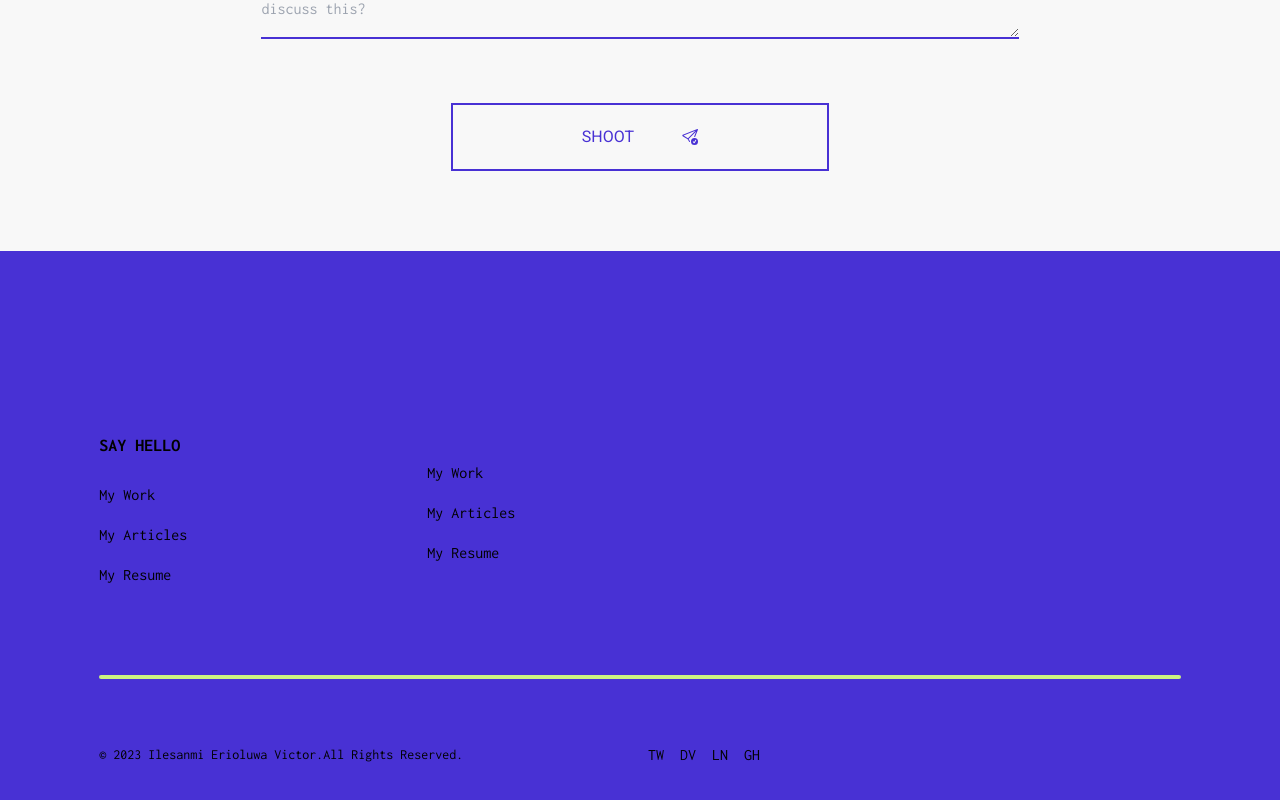
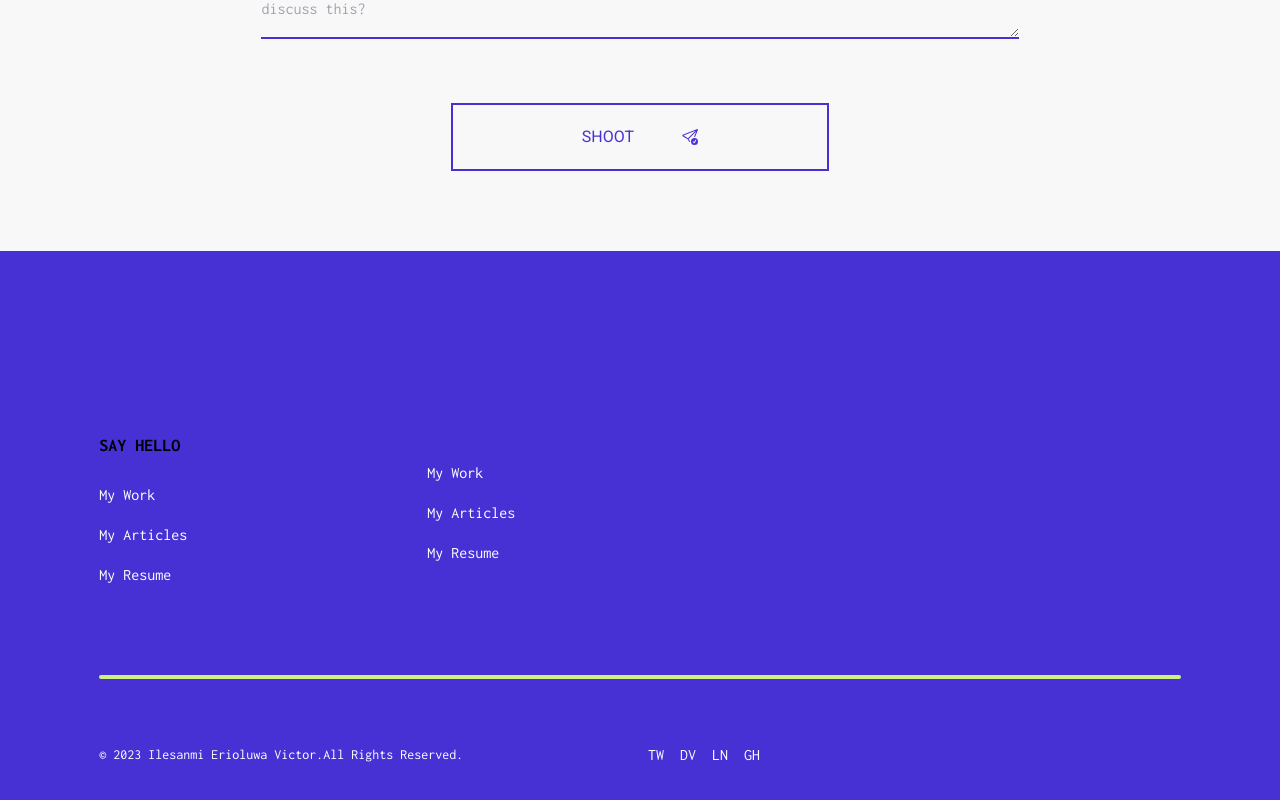
Before and after one commit to Ilesanmi-Erioluwa-Victor/portfolio, a Next.js app: page / in a window 1280 px wide. Shown: the part 4381-5181 px from the top of the page. Built offline with nearby package versions, Linux system fonts and the light colour scheme.

Commit message:
working on skill slider

```diff
--- a/src/components/Footer.tsx
+++ b/src/components/Footer.tsx
@@ -18,7 +18,7 @@ const Footer = () => {
             >
               <Link
                 href={link.href}
-                className='py-2 block'
+                className='py-2 block text-white'
               >
                 {link.title}
               </Link>
@@ -34,7 +34,7 @@ const Footer = () => {
             >
               <Link
                 href={link.href}
-                className='block py-2'
+                className='block py-2 text-white'
               >
                 {link.title}
               </Link>
@@ -45,7 +45,7 @@ const Footer = () => {
 
       <span className='block w-full h-1 rounded-sm bg-[#ccf381]'></span>
       <section className='py-[4rem] flex justify-center lg:items-center flex-col-reverse  gap-4 lg:flex-row'>
-        <span className='capitalize font-[500] text-sm lg:block w-[85%] mx-auto lg:w-full '>
+        <span className='capitalize font-[500] text-sm lg:block w-[85%] mx-auto lg:w-full text-white'>
           <span>&copy; </span>
           {new Date().getFullYear()} Ilesanmi Erioluwa Victor.All Rights
           Reserved.
@@ -55,7 +55,7 @@ const Footer = () => {
             <li key={media.id}>
               <Link
                 href={media.href}
-                className='block'
+                className='block text-white'
               >
                 {media.title.toUpperCase()}
               </Link>
```
